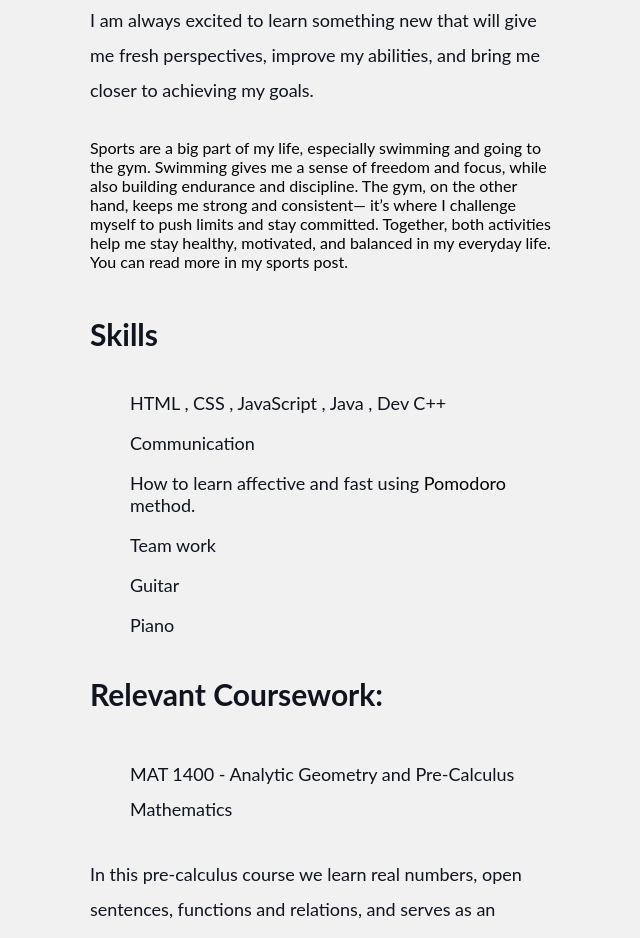
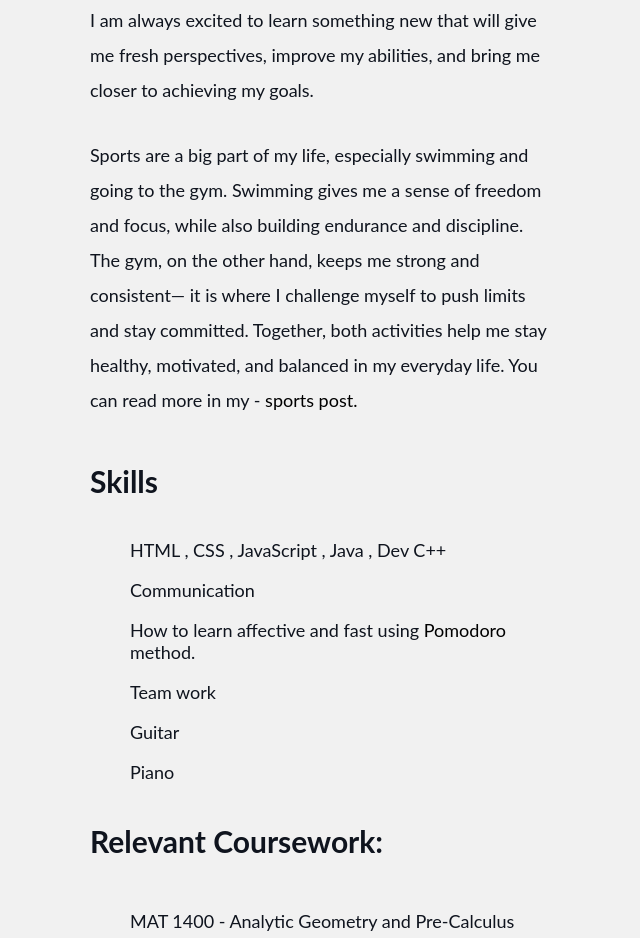
Before and after one commit to asamidinov173/cv, a plain HTML site: page index.html in a window 1280 px wide. Shown: the part 1271-2209 px from the top of the page, without its empty margins (318-958 px from the left). Drawn offline with Linux system fonts and the light colour scheme.

Commit message:
Update index.html with link to sports post

```diff
--- a/index.html
+++ b/index.html
@@ -56,10 +56,10 @@
         <p>As a 21-year-old Computer Science student, I combine ambition and curiosity with creativity. I love learning quickly and tackling challenges, whether it’s programming a project, playing guitar and piano, singing, or staying consistent in the gym. When it comes to Computer Science, my journey is personal and exciting—and in <a href="post.html">my post</a>, I share why I chose this field and what it means to me.</p>
         <p>I love playing guitar and combining it with singing. Blending the two skills can be challenging, especially keeping the rhythm, but I enjoy the challenge and the creativity it brings.</p>
         <p>I am always excited to learn something new that will give me fresh perspectives, improve my abilities, and bring me closer to achieving my goals.</p>
-        <a>Sports are a big part of my life, especially swimming and going to the gym. Swimming gives me a sense of freedom
+        <p>Sports are a big part of my life, especially swimming and going to the gym. Swimming gives me a sense of freedom
         and focus, while also building endurance and discipline. The gym, on the other hand, keeps me strong and consistent—
-        it’s where I challenge myself to push limits and stay committed. Together, both activities help me stay healthy,
-        motivated, and balanced in my everyday life. You can read more in <a href="sport.html">my sports post.</a></p>
+        it is where I challenge myself to push limits and stay committed. Together, both activities help me stay healthy,
+        motivated, and balanced in my everyday life. You can read more in my -<a href="sport.html"> sports post.</a></p>
 
         <h2>Skills</h2>
 
```
